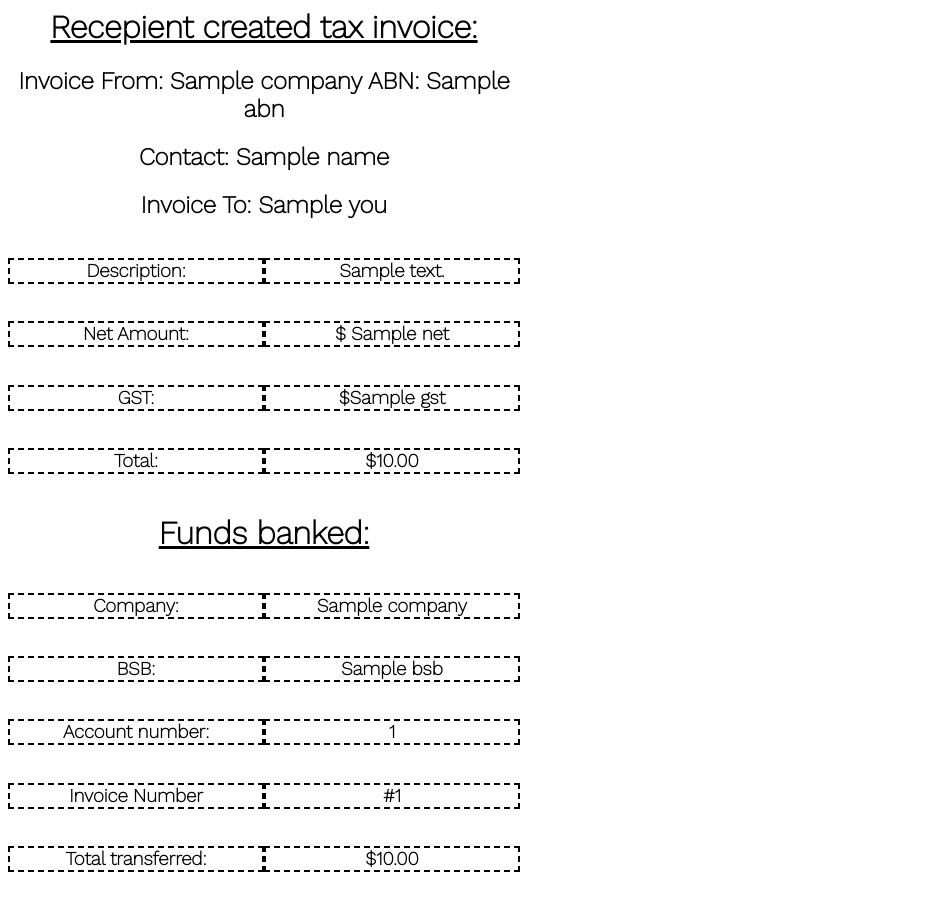
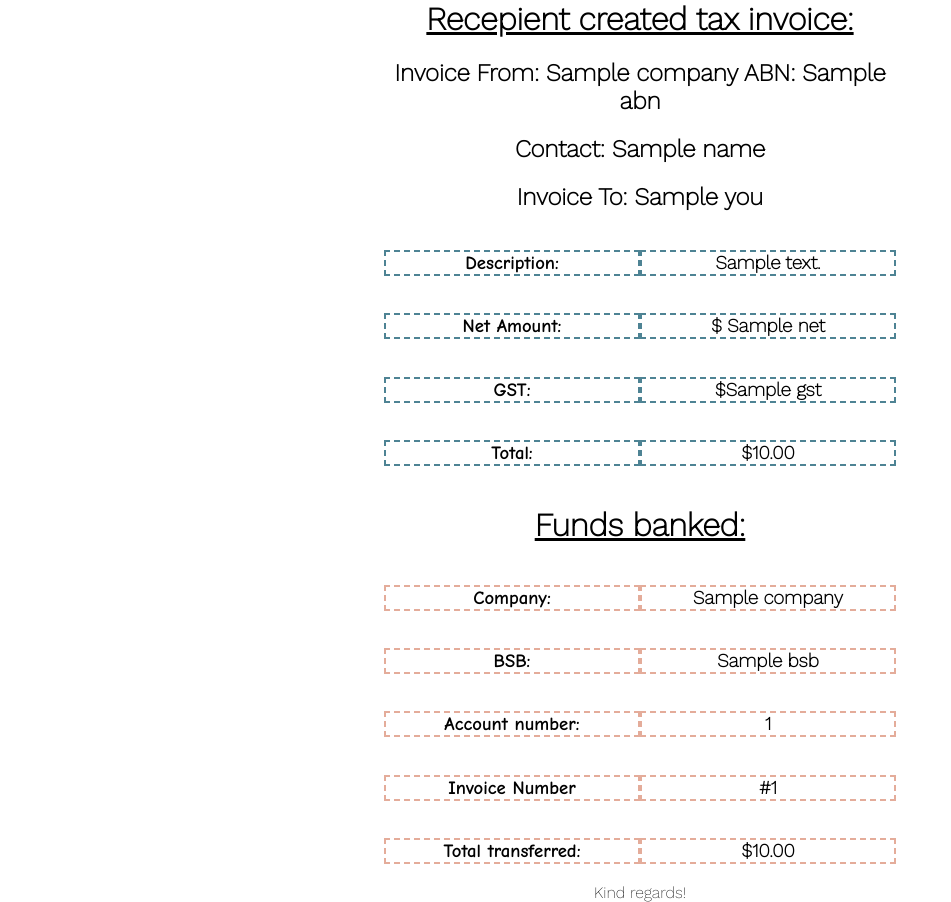
Before and after one commit to SauraPG72/Saura-s-Sales-Tracker, a Flask app: template templates/makeinvoice.html in a window 1280 px wide. Shown: the whole page, without its empty margins (0-951 px from the left). Before the commit the page ends 872 px from the top, so only its background shows below. Run offline with Flask 2, Linux system fonts and the light colour scheme; the template is opened without the code that fills it: most values are stand-ins (such as "Sample title", 1, 10 or a date in 2020); some libraries are stand-ins or nearby versions.

Commit message:
finished the invoice creator correctly

```diff
--- a/templates/makeinvoice.html
+++ b/templates/makeinvoice.html
@@ -36,56 +36,60 @@
     <h2>Contact: {{ name }}</h2>
     <h2> Invoice To: {{ you }}</h2>
     <div class="tableone">
-        <h3>Description:</h3>
+        <h3 class="bold">Description:</h3>
         <h3> {{ description }} </h3>
-        <h3> Net Amount: </h3>
+        <h3 class="bold"> Net Amount: </h3>
         <h3> $ {{ net }} </h3>
-        <h3>GST: </h3>
+        <h3 class="bold">GST: </h3>
         <h3>${{ gst }}</h3>
-        <h3> Total: </h3>
+        <h3 class="bold"> Total: </h3>
         <h3>${{ amount }}.00</h3>
     </div>
     <h1> Funds banked: </h1>
     <div class="tabletwo">
-        <h3>Company: </h3>
+        <h3 class="bold">Company: </h3>
         <h3>{{ company }}</h3>
-        <h3>BSB: </h3>
+        <h3 class="bold">BSB: </h3>
         <h3> {{ bsb }}</h3>
-        <h3>Account number: </h3>
+        <h3 class="bold">Account number: </h3>
         <h3>{{ account_number }}</h3>
-        <h3>Invoice Number</h3>
+        <h3 class="bold">Invoice Number</h3>
         <h3> #{{ invoice_num }} </h3>
-        <h3>Total transferred: </h3>
+        <h3 class="bold">Total transferred: </h3>
         <h3>${{ amount }}.00</h3>
     </div>
+
+    Kind regards!
     {% endif %}
 </body>
 <style>
     @import url('https://fonts.googleapis.com/css2?family=Work+Sans:wght@200&display=swap');
+    @import url('https://fonts.googleapis.com/css2?family=Comic+Neue:wght@700&display=swap');
     body {
         font-family: 'Work Sans', sans-serif;
         text-align: center;
         max-width: 40%;
+        margin: auto;
     }
     h1 {
         text-decoration: underline;
     }
     .bold {
-        font-family: strong;
+        font-family: 'Comic Neue', cursive;
     }
     .tableone {
         display: grid;
         grid-template-columns: 1fr 1fr;
     }
     .tableone > * {
-        border: 2px dashed black
+        border: 2px dashed #4E8394;
     }
     .tabletwo {
         display: grid;
         grid-template-columns: 1fr 1fr;
     }
     .tabletwo > * {
-        border: 2px dashed black
+        border: 2px dashed #E4AC9A
     }
 
 </style>
```
